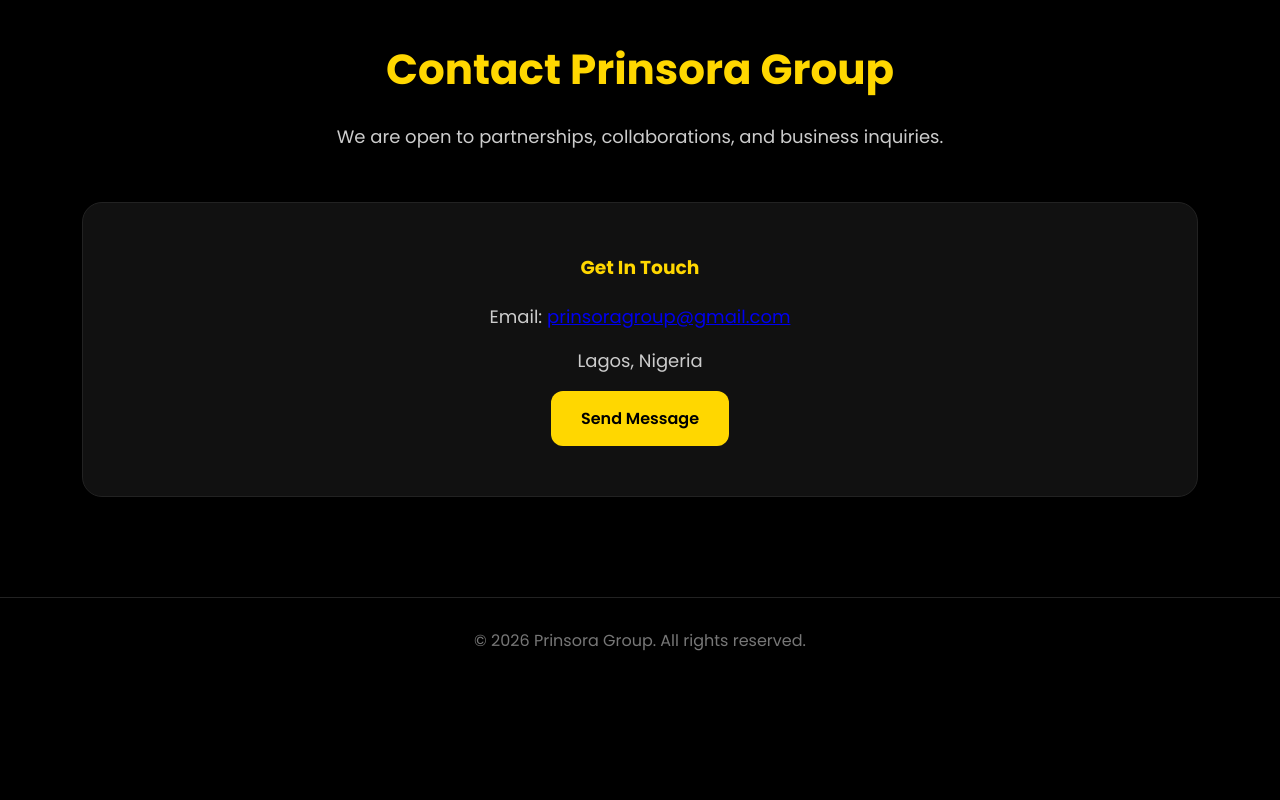
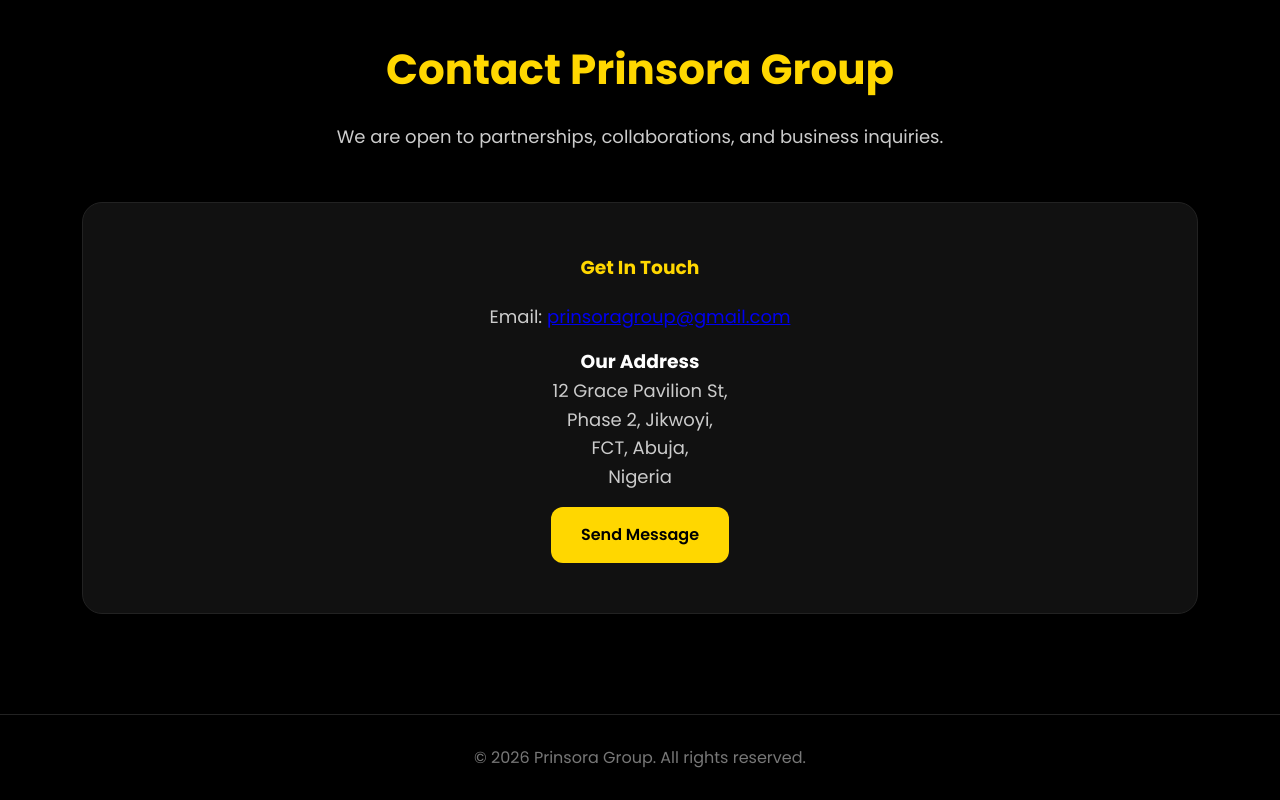
Before and after one commit to YoungZaddy/Prinsora-Group, a plain HTML site: page index.html in a window 1280 px wide. Shown: the part 7917-8717 px from the top of the page. Before the commit the page ends 8601 px from the top, so only its background shows below. Drawn offline with Linux system fonts and the light colour scheme.

Commit message:
Update index.html

```diff
--- a/index.html
+++ b/index.html
@@ -556,8 +556,15 @@
   <div class="contact-box">
     <h3 style="color:gold;margin-bottom:20px;">Get In Touch</h3>
     <p>Email: <a href="mailto:prinsoragroup@gmail.com">prinsoragroup@gmail.com</a></p>
-    <p>Lagos, Nigeria</p>
-
+    <div class="address">
+  <h3>Our Address</h3>
+  <p>
+    12 Grace Pavilion St,<br>
+    Phase 2, Jikwoyi,<br>
+    FCT, Abuja,<br>
+    Nigeria
+  </p>
+</div>
     <a href="mailto:prinsoragroup@gmail.com" class="btn btn-primary">
       Send Message
     </a>
```
